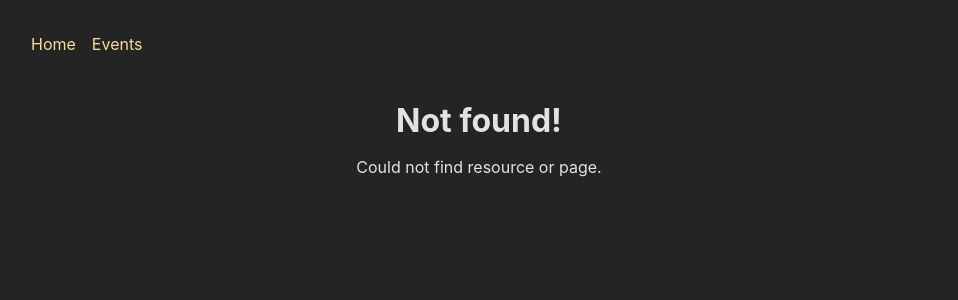
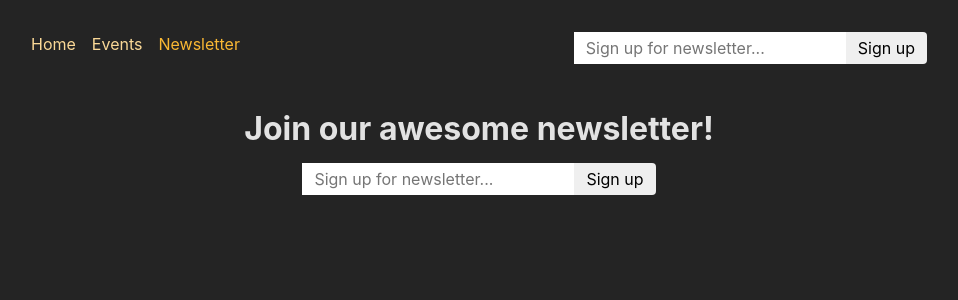
Before and after one commit to Harish1651999/react-frontend-spa, a React (Create React App) app in the folder frontend/: page /newsletter in a window 1280 px wide. Before the commit this address had no page. Shown: the top 300 px of the page, without its empty margins (161-1119 px from the left). Built offline with nearby package versions, Linux system fonts and the light colour scheme.

Commit message:
add newsletter component.

```diff
--- a/frontend/src/App.js
+++ b/frontend/src/App.js
@@ -39,6 +39,7 @@
 import EventsRootLayout from "./pages/EventsRoot";
 import ErrorPage from "./pages/Error";
 import { action as manipulateEventAction } from "./components/EventsForm";
+import NewsletterPage, { action as newsletterAction } from "./pages/Newsletter";
 
 const router = createBrowserRouter([
   {
@@ -80,6 +81,11 @@
           },
         ],
       },
+      {
+        path: "newsletter",
+        element: <NewsletterPage />,
+        action: newsletterAction,
+      },
     ],
   },
 ]);
--- a/frontend/src/components/MainNavigation.js
+++ b/frontend/src/components/MainNavigation.js
@@ -1,8 +1,9 @@
-import React from "react";
-import classes from "./MainNavigation.module.css";
 import { NavLink } from "react-router-dom";
 
-const MainNavigation = () => {
+import classes from "./MainNavigation.module.css";
+import NewsletterSignup from "./NewsletterSignup";
+
+function MainNavigation() {
   return (
     <header className={classes.header}>
       <nav>
@@ -28,10 +29,21 @@
               Events
             </NavLink>
           </li>
+          <li>
+            <NavLink
+              to="/newsletter"
+              className={({ isActive }) =>
+                isActive ? classes.active : undefined
+              }
+            >
+              Newsletter
+            </NavLink>
+          </li>
         </ul>
       </nav>
+      <NewsletterSignup />
     </header>
   );
-};
+}
 
 export default MainNavigation;
--- /dev/null
+++ b/frontend/src/components/NewsletterSignup.js
@@ -0,0 +1,16 @@
+import classes from "./NewsletterSignup.module.css";
+
+function NewsletterSignup() {
+  return (
+    <form method="post" className={classes.newsletter}>
+      <input
+        type="email"
+        placeholder="Sign up for newsletter..."
+        aria-label="Sign up for newsletter"
+      />
+      <button>Sign up</button>
+    </form>
+  );
+}
+
+export default NewsletterSignup;
--- /dev/null
+++ b/frontend/src/components/NewsletterSignup.module.css
@@ -0,0 +1,18 @@
+.newsletter input,
+.newsletter button {
+  font: inherit;
+  padding: 0.25rem 0.75rem;
+  border-radius: 0;
+  border: none;
+}
+
+.newsletter button {
+  border-top-right-radius: 4px;
+  border-bottom-right-radius: 4px;
+  cursor: pointer;
+}
+
+.newsletter button:hover {
+  background-color: var(--color-primary-300);
+  color: var(--color-gray-800);
+}
--- /dev/null
+++ b/frontend/src/pages/Newsletter.js
@@ -0,0 +1,21 @@
+import NewsletterSignup from "../components/NewsletterSignup";
+import PageContent from "../components/PageContent";
+
+function NewsletterPage() {
+  return (
+    <PageContent title="Join our awesome newsletter!">
+      <NewsletterSignup />
+    </PageContent>
+  );
+}
+
+export default NewsletterPage;
+
+export async function action({ request }) {
+  const data = await request.formData();
+  const email = data.get("email");
+
+  // send to backend newsletter server ...
+  console.log(email);
+  return { message: "Signup successful!" };
+}
```
